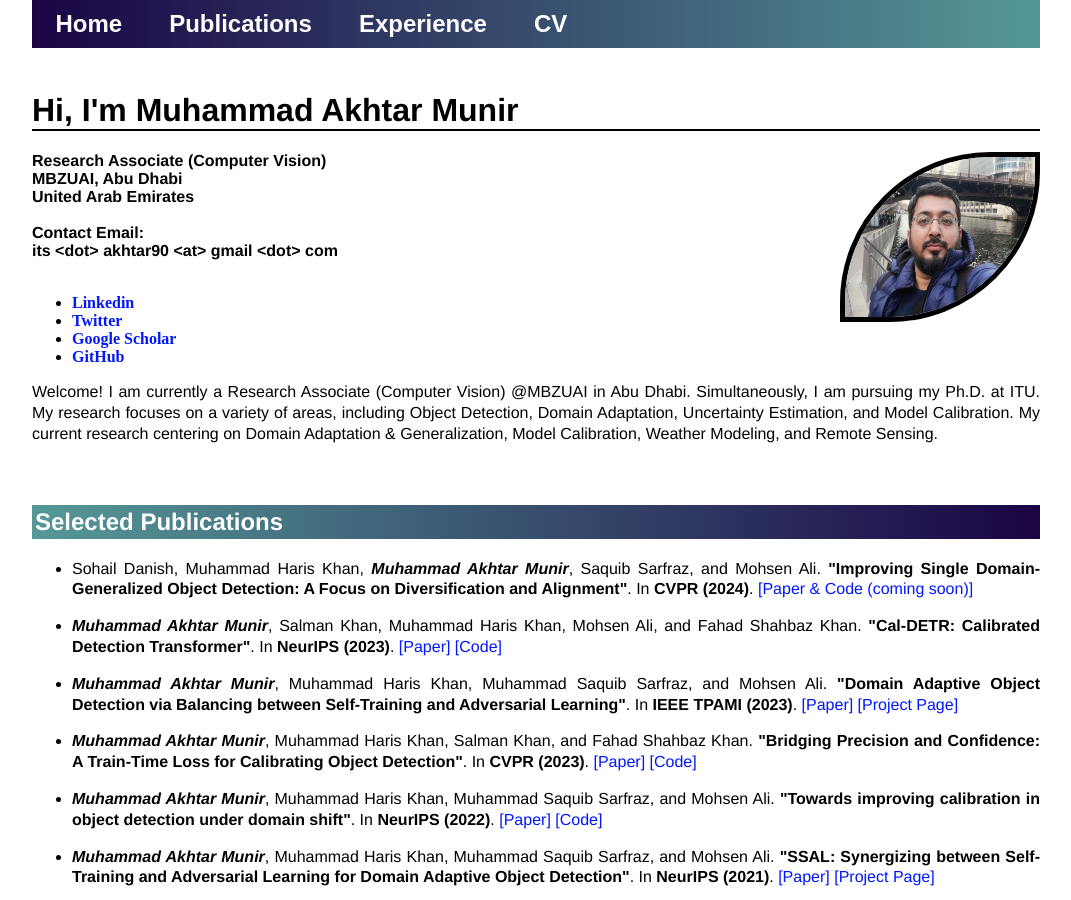
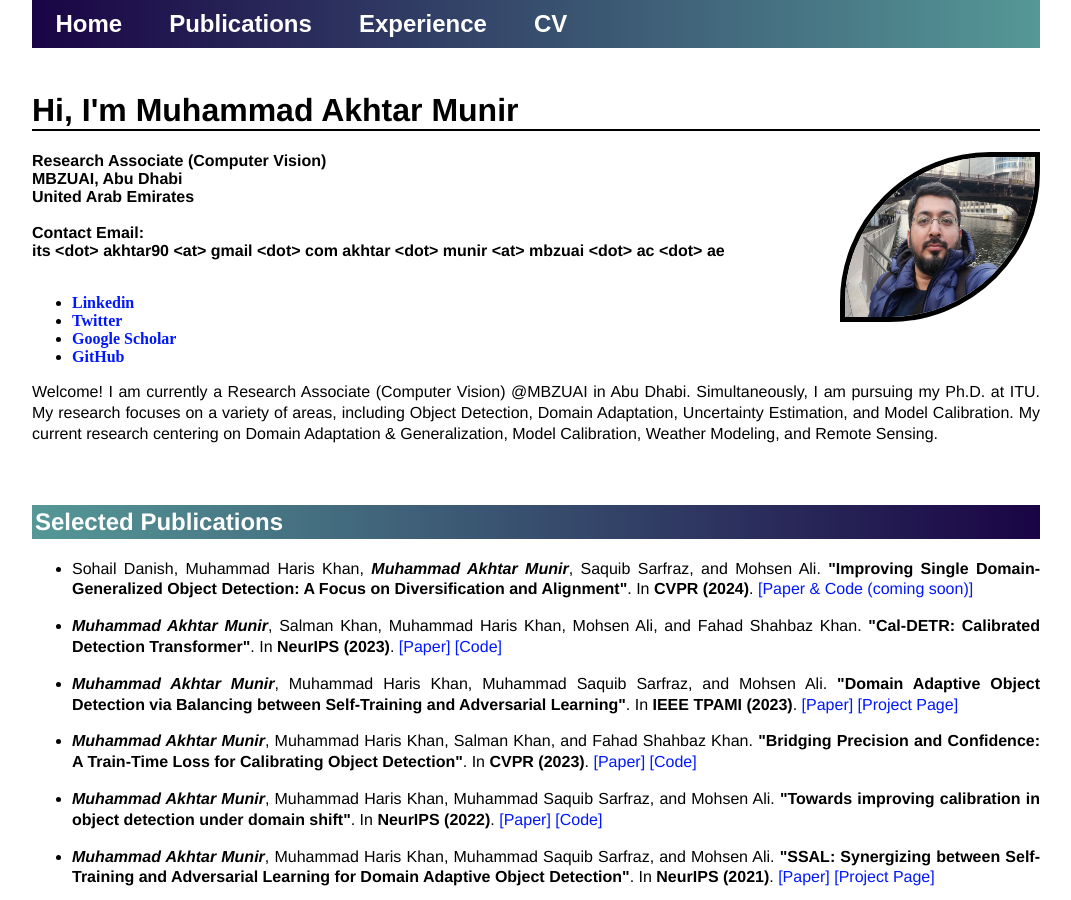
Before and after one commit to akhtarvision/akhtarvision.github.io, a Jekyll site: the page built from index.html, in a window 1280 px wide and 900 px high. Shown: the whole window, without its empty margins (104-1175 px from the left). Built offline with Jekyll 4.4.1, drawn with Linux system fonts in a browser that asks for light colours.

Commit message:
Update index.html

```diff
--- a/index.html
+++ b/index.html
@@ -27,6 +27,7 @@ title: Akhtar, CV & DL
 		Contact Email:<br>
 <!-- 		<span style="color:#850E08;" class="obfuscate">akhtar[DOT]munir[AT]itu[DOT]edu[DOT]pk</span><br> -->
 		<span>its &ltdot&gt akhtar90 &ltat&gt gmail &ltdot&gt com</span>
+		<span>akhtar &ltdot&gt munir &ltat&gt mbzuai &ltdot&gt ac &ltdot&gt ae</span>
 		</address>
 &nbsp
 		<ul class="social">
```
